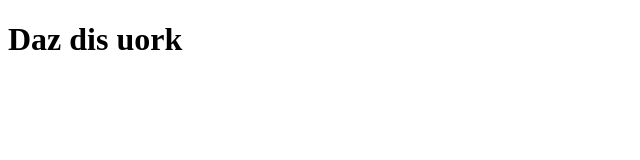
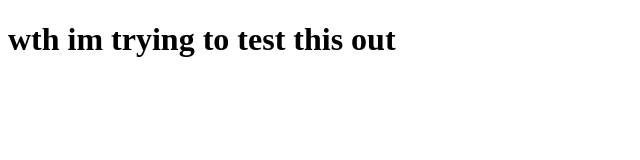
Before and after one commit to SearingRaptor32/SearingRaptor32.github.io, a plain HTML site: page index.html in a window 1280 px wide. Shown: the whole page, without its empty margins (0-640 px from the left). Drawn offline with Linux system fonts and the light colour scheme.

Commit message:
Update index.html

```diff
--- a/index.html
+++ b/index.html
@@ -1,6 +1,6 @@
 <!DOCTYPE html>
 <html>
   <body>
-    <h1>Daz dis uork</h1>
+    <h1>wth im trying to test this out</h1>
   </body>
 </html>
```
